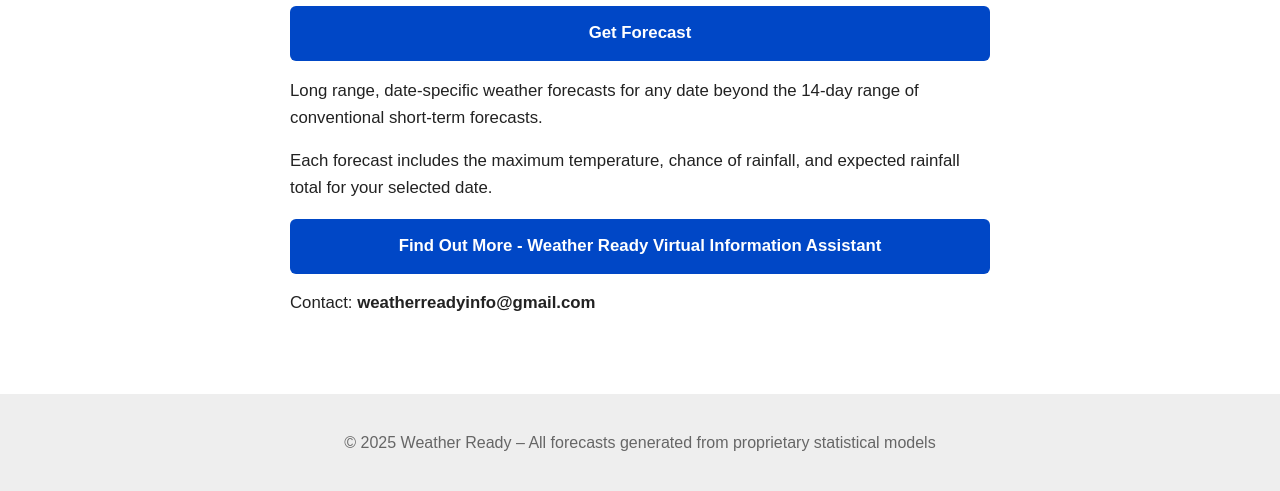
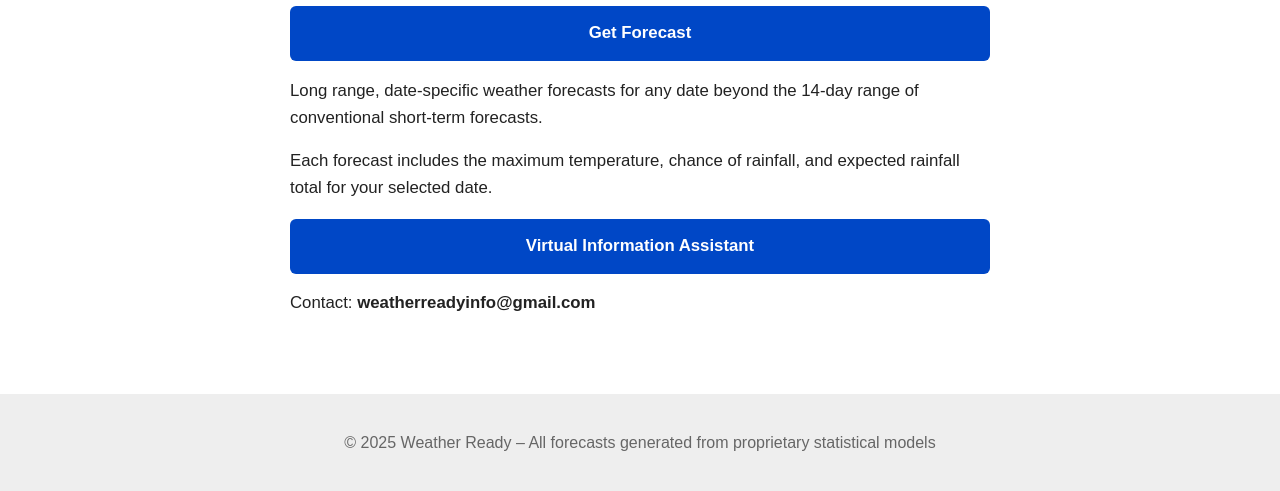
Before and after one commit to jack292929292/weatherready-site, a Flask app: page / in a window 1280 px wide. Shown: the part 223-714 px from the top of the page. Run offline with Flask 3, Linux system fonts and the light colour scheme.

Commit message:
Update index.html

```diff
--- a/templates/index.html
+++ b/templates/index.html
@@ -218,7 +218,7 @@
       <a href="/important_delivery_information" style="display: inline-block; width: 100%; background: var(--blue); color: white; font-size: 1em; font-weight: bold; padding: 14px; border: none; border-radius: 6px; text-align: center; text-decoration: none; cursor: pointer;">Get Forecast</a>
       <p>Long range, date-specific weather forecasts for any date beyond the 14-day range of conventional short-term forecasts.</p>
       <p>Each forecast includes the maximum temperature, chance of rainfall, and expected rainfall total for your selected date.</p>
-      <a href="/forecast_accuracy" style="display: inline-block; width: 100%; background: var(--blue); color: white; font-size: 1em; font-weight: bold; padding: 14px; border: none; border-radius: 6px; text-align: center; text-decoration: none; cursor: pointer;">Find Out More - Weather Ready Virtual Information Assistant</a>
+      <a href="/forecast_accuracy" style="display: inline-block; width: 100%; background: var(--blue); color: white; font-size: 1em; font-weight: bold; padding: 14px; border: none; border-radius: 6px; text-align: center; text-decoration: none; cursor: pointer;">Virtual Information Assistant</a>
 
       <p>Contact: <strong>weatherreadyinfo@gmail.com</strong></p>
 
```
